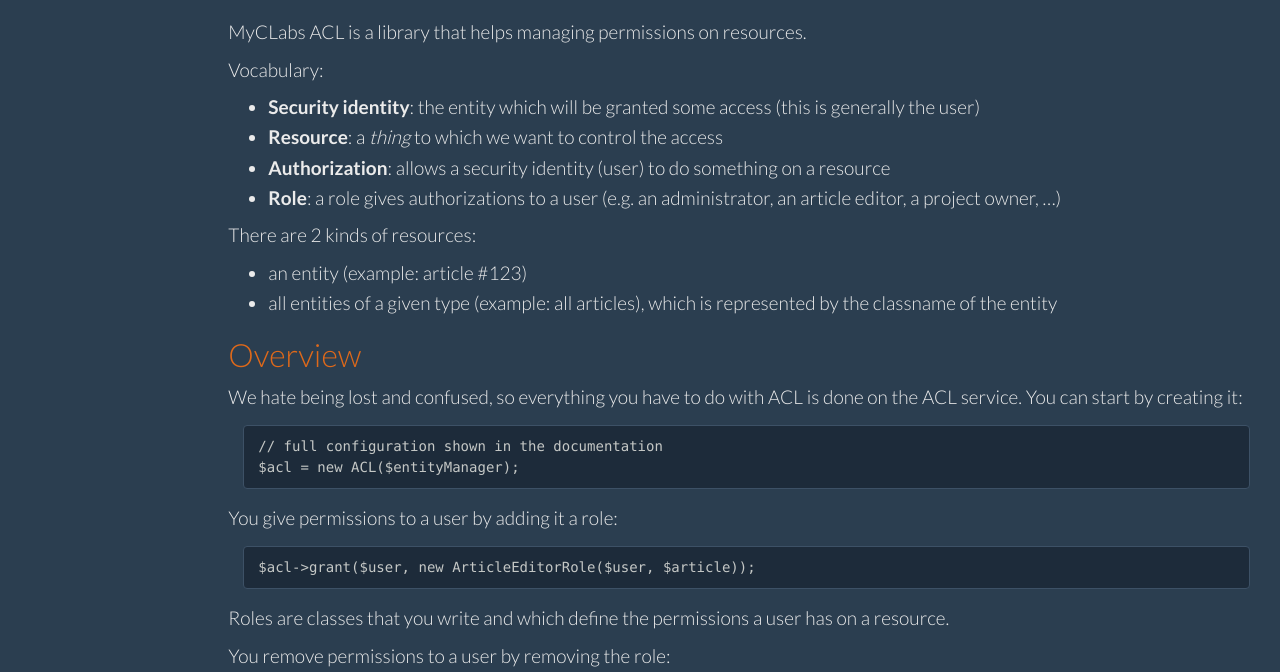
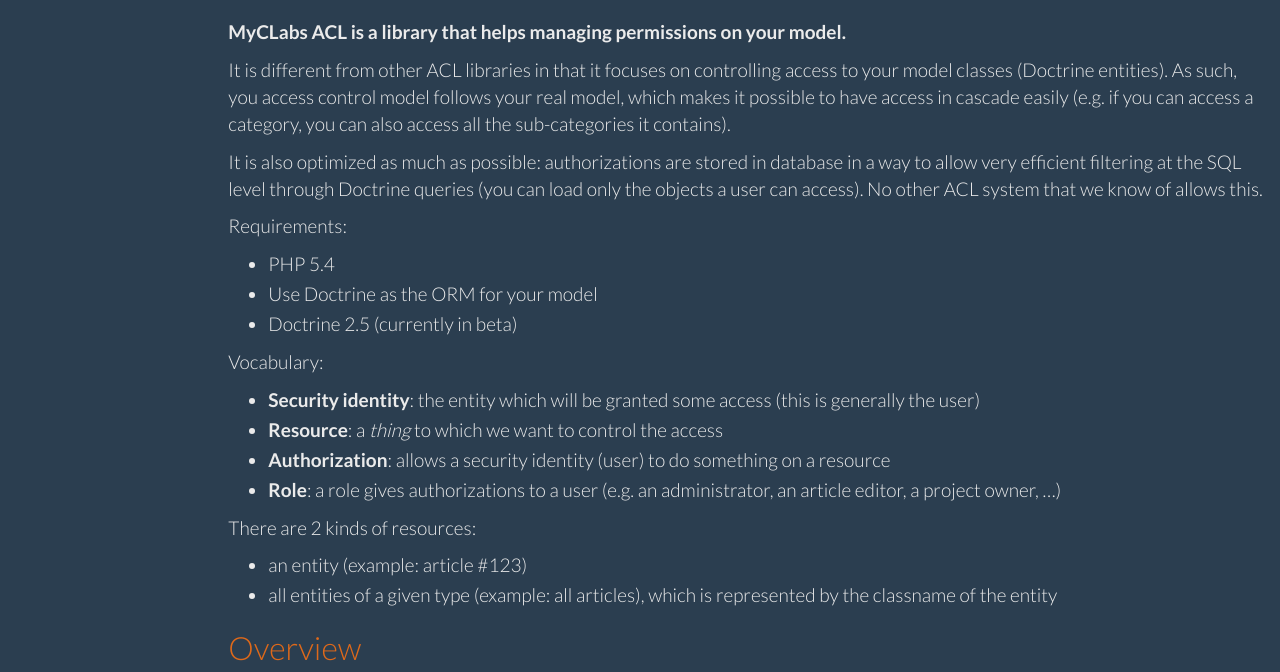
Before and after one commit to myclabs/ACL, a plain HTML site: page index.html in a window 1280 px wide. Shown: the part 993-1665 px from the top of the page. Drawn offline with nearby package versions, Linux system fonts and the light colour scheme.

Commit message:
Website generation with Couscous

```diff
--- a/index.html
+++ b/index.html
@@ -89,7 +89,20 @@
 
                     <section class="col-sm-offset-3 col-lg-offset-2 col-sm-9 col-lg-10">
                         <p><a href="https://travis-ci.org/myclabs/ACL"><img alt="Build Status" src="https://travis-ci.org/myclabs/ACL.png?branch=master" /></a> <a href="https://coveralls.io/r/myclabs/ACL"><img alt="Coverage Status" src="https://coveralls.io/repos/myclabs/ACL/badge.png" /></a> <a href="https://scrutinizer-ci.com/g/myclabs/ACL/"><img alt="Scrutinizer Code Quality" src="https://scrutinizer-ci.com/g/myclabs/ACL/badges/quality-score.png?s=2997ec4cb570c1cfef520d541daac853527d173e" /></a> <a href="https://packagist.org/packages/myclabs/acl"><img alt="Latest Stable Version" src="https://poser.pugx.org/myclabs/acl/v/stable.png" /></a> <a href="https://packagist.org/packages/myclabs/acl"><img alt="Total Downloads" src="https://poser.pugx.org/myclabs/acl/downloads.png" /></a> <a href="https://packagist.org/packages/myclabs/acl"><img alt="License" src="https://poser.pugx.org/myclabs/acl/license.png" /></a></p>
-<p>MyCLabs ACL is a library that helps managing permissions on resources.</p>
+<p><strong>MyCLabs ACL is a library that helps managing permissions on your model.</strong></p>
+<p>It is different from other ACL libraries in that it focuses on controlling access to your model classes
+(Doctrine entities). As such, you access control model follows your real model, which makes it possible
+to have access in cascade easily (e.g. if you can access a category, you can also access all
+the sub-categories it contains).</p>
+<p>It is also optimized as much as possible: authorizations are stored in database in a way to
+allow very efficient filtering at the SQL level through Doctrine queries
+(you can load only the objects a user can access). No other ACL system that we know of allows this.</p>
+<p>Requirements:</p>
+<ul>
+<li>PHP 5.4</li>
+<li>Use Doctrine as the ORM for your model</li>
+<li>Doctrine 2.5 (currently in beta)</li>
+</ul>
 <p>Vocabulary:</p>
 <ul>
 <li><strong>Security identity</strong>: the entity which will be granted some access (this is generally the user)</li>
@@ -129,6 +142,7 @@ $articles = $qb-&gt;getQuery()-&gt;getResult();</code></pre>
 <ul>
 <li>filters queries at database level (you don't load entities the user can't access)</li>
 <li>joins with only 1 extra table</li>
+<li>bypasses Doctrine's ORM to insert authorizations in database (fast and efficient)</li>
 </ul>
 </li>
 <li>authorization cascading/inheritance</li>
```
